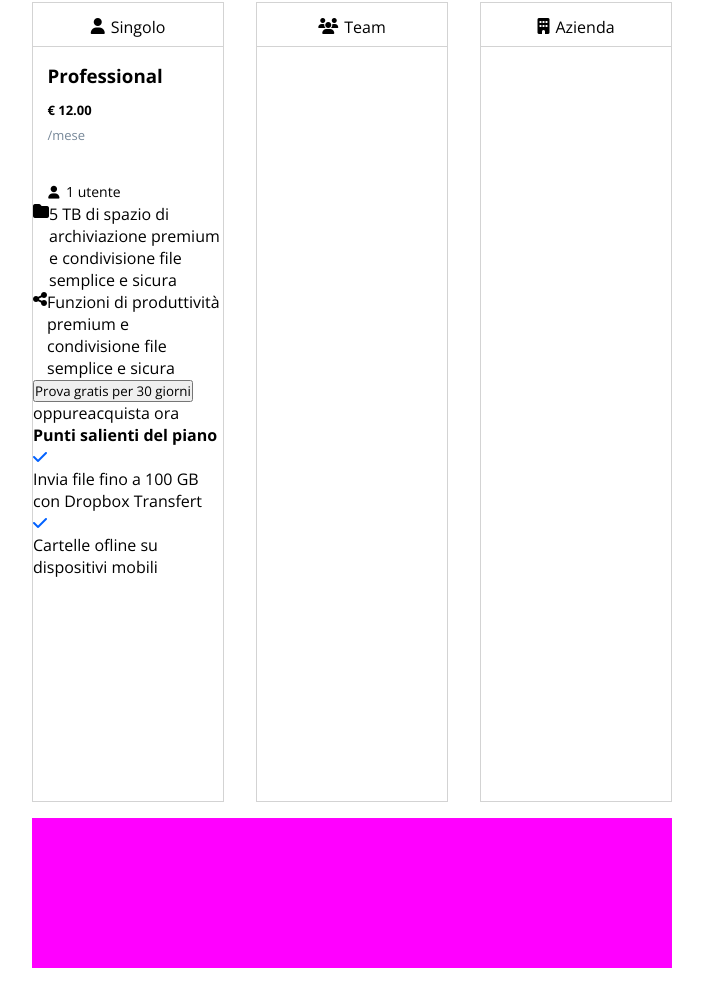
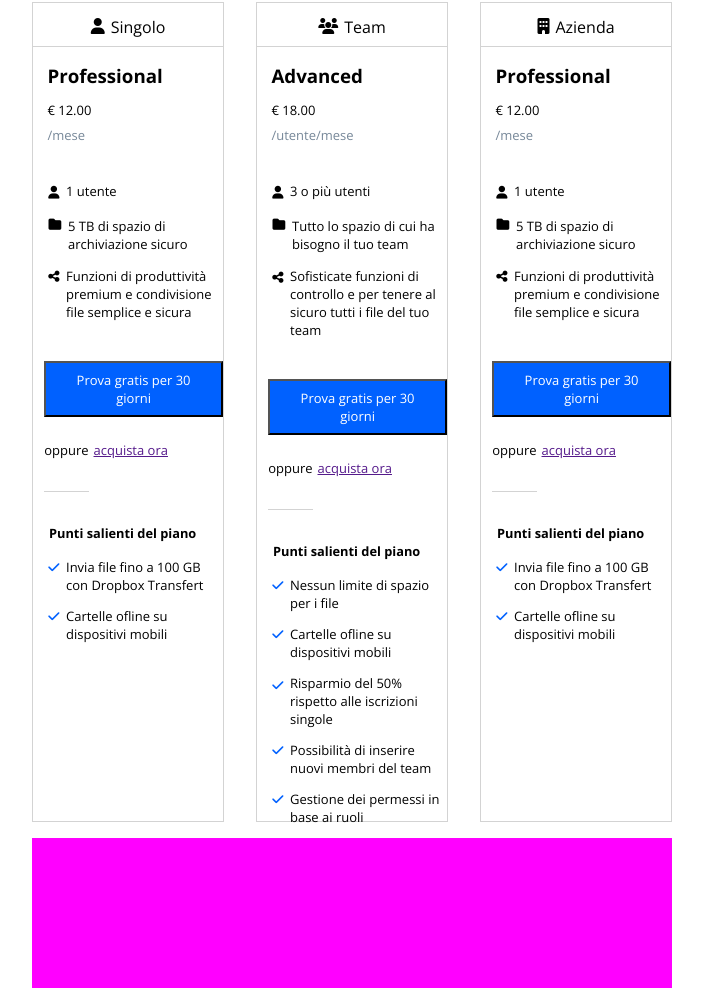
Before and after one commit to Alessandro9827/htmlcss-dropbox, a plain HTML site: page index.html in a window 1280 px wide. Shown: the part 1039-2027 px from the top of the page, without its empty margins (288-991 px from the left). Drawn offline with nearby package versions, Linux system fonts and the light colour scheme.

Commit message:
3 column microstructure

```diff
--- a/index.html
+++ b/index.html
@@ -70,6 +70,7 @@
                         <label for="annuale">Fatturazione annuale</label>
                     </div>
                 <section class="j-between">
+                    <!--Prima colonna--Gestione singolo-->
                     <section class="price-info-single">
                         <div class="border-bottom j-center">
                             <i class="fa-solid fa-user"></i>
@@ -84,29 +85,109 @@
                         </div>
                         <div class="space flex">
                             <i class="fa-solid fa-folder"></i>
-                            <p>5 TB di spazio di archiviazione premium e condivisione file semplice e sicura</p>                            </div>
+                            <p>5 TB di spazio di archiviazione sicuro</p>
+                        </div>
                         <div class="function flex">
                             <i class="fa-solid fa-share-nodes"></i>
                             <p>Funzioni di produttività premium e condivisione file semplice e sicura</p>
                         </div>
-                        <button>Prova gratis per 30 giorni</button>
-                        <p>oppure<span>acquista ora</span></p>
+                        <button class="btn-color-blue btn-try">Prova gratis per 30 giorni</button>
+                        <div class="flex container-buy-now">
+                            <p class="spacing">oppure</p>
+                            <a class="buy-now" href="">acquista ora</a>
+                        </div>
                         <h4>Punti salienti del piano</h4>
-                        <i class="fa-solid fa-check" style="color: #0161FF"></i>
-                        <p>Invia file fino a 100 GB con Dropbox Transfert</p>
-                        <i class="fa-solid fa-check" style="color: #0161FF"></i>
-                        <p>Cartelle ofline su dispositivi mobili</p>
+                        <div class="flex checked">
+                            <i class="fa-solid fa-check" style="color: #0161FF"></i>
+                            <p>Invia file fino a 100 GB con Dropbox Transfert</p>
+                        </div>
+                        <div class="flex checked">
+                            <i class="fa-solid fa-check" style="color: #0161FF"></i>
+                            <p>Cartelle ofline su dispositivi mobili</p>
+                        </div>
                     </section>
+                    <!--Seconda colonna--Gestione Team-->
                     <section class="price-info-team">
                         <div class="border-bottom j-center">
                             <i class="fa-solid fa-users"></i>
                             <span>Team</span>
                         </div>
+                        <h3>Advanced</h3>
+                        <p class="price">&euro; 18.00</p>
+                        <p class="month">/utente/mese</p>
+                        <div class="user flex">
+                            <i class="fa-solid fa-user"></i>
+                            <p>3 o più utenti</p>
+                        </div>
+                        <div class="space flex">
+                            <i class="fa-solid fa-folder"></i>
+                            <p>Tutto lo spazio di cui ha bisogno il tuo team</p>
+                        </div>
+                        <div class="function flex">
+                            <i class="fa-solid fa-share-nodes"></i>
+                            <p>Sofisticate funzioni di controllo e per tenere al sicuro tutti i file del tuo team</p>
+                        </div>
+                        <button class="btn-color-blue btn-try">Prova gratis per 30 giorni</button>
+                        <div class="flex container-buy-now">
+                            <p class="spacing">oppure</p>
+                            <a class="buy-now" href="">acquista ora</a>
+                        </div>
+                        <h4>Punti salienti del piano</h4>
+                        <div class="flex checked">
+                            <i class="fa-solid fa-check" style="color: #0161FF"></i>
+                            <p>Nessun limite di spazio per i file</p>
+                        </div>
+                        <div class="flex checked">
+                            <i class="fa-solid fa-check" style="color: #0161FF"></i>
+                            <p>Cartelle ofline su dispositivi mobili</p>
+                        </div>
+                        <div class="flex checked">
+                            <i class="fa-solid fa-check" style="color: #0161FF"></i>
+                            <p>Risparmio del 50&percnt; rispetto alle iscrizioni singole</p>
+                        </div>
+                        <div class="flex checked">
+                            <i class="fa-solid fa-check" style="color: #0161FF"></i>
+                            <p>Possibilità di inserire nuovi membri del team</p>
+                        </div>
+                        <div class="flex checked">
+                            <i class="fa-solid fa-check" style="color: #0161FF"></i>
+                            <p>Gestione dei permessi in base ai ruoli</p>
+                        </div>
                     </section>
+                    <!--Terza colonna--Gestione Azindale-->
                     <section class="price-info-company">
                         <div class="border-bottom j-center">
                             <i class="fa-solid fa-building"></i>
                             <span>Azienda</span>
+                        </div>
+                        <h3>Professional</h3>
+                        <p class="price">&euro; 12.00</p>
+                        <p class="month">/mese</p>
+                        <div class="user flex">
+                            <i class="fa-solid fa-user"></i>
+                            <p>1 utente</p>
+                        </div>
+                        <div class="space flex">
+                            <i class="fa-solid fa-folder"></i>
+                            <p>5 TB di spazio di archiviazione sicuro</p>
+                        </div>
+                        <div class="function flex">
+                            <i class="fa-solid fa-share-nodes"></i>
+                            <p>Funzioni di produttività premium e condivisione file semplice e sicura</p>
+                        </div>
+                        <button class="btn-color-blue btn-try">Prova gratis per 30 giorni</button>
+                        <div class="flex container-buy-now">
+                            <p class="spacing">oppure</p>
+                            <a class="buy-now" href="">acquista ora</a>
+                        </div>
+                        <h4>Punti salienti del piano</h4>
+                        <div class="flex checked">
+                            <i class="fa-solid fa-check" style="color: #0161FF"></i>
+                            <p>Invia file fino a 100 GB con Dropbox Transfert</p>
+                        </div>
+                        <div class="flex checked">
+                            <i class="fa-solid fa-check" style="color: #0161FF"></i>
+                            <p>Cartelle ofline su dispositivi mobili</p>
                         </div>
                     </section>
                 </section>
--- a/style.css
+++ b/style.css
@@ -153,7 +153,7 @@ label {
 .price-info-company {
     border: 1px solid lightgrey;
     width: 30%;
-    height: 800px;
+    height: 820px;
     display: inline-block;
     margin: 1rem 0;
 }
@@ -176,8 +176,18 @@ label {
     display: flex;
 }
 
-.price-info-single h3 {
+.price-info-container h3 {
     padding: 1rem 0 .4rem .9rem;
+}
+
+.price-info-container h4 {
+    margin: 2rem 0 .7rem 1rem;
+    font-size: .8rem;
+}
+
+.price-info-container p {
+    font-size: 13px;
+    font-weight: 400;
 }
 
 .price {
@@ -203,11 +213,72 @@ label {
 }
 
 .user p {
-    font-size: 14px;
-    font-weight: 300;
     padding-bottom: 2px;
 }
 
+.space {
+    margin-top: .6rem;
+    margin-right: .5rem;
+}
+
+.space .fa-folder {
+    scale: .8;
+    padding: 2px 4px 0 15px;
+}
+
+.space p {
+    padding-top: 5px;
+}
+
+.function{
+    margin: .6rem .5rem 2.5rem 0;
+}
+
+.function .fa-share-nodes {
+    scale: .8;
+    padding: 2px 4px 0 15px;
+}
+
+.function p {
+    padding-top: 5px;
+}
+
+.btn-try {
+    font-size: 13px;
+    font-weight: 400;
+    padding: .5rem 1.3rem;
+    margin-left: .7rem;
+    margin-bottom: 1.5rem;
+}
+
+.container-buy-now {
+    margin-bottom: ;
+}
+
+.spacing {
+    margin-left: .7rem;
+    margin-right: 5px;
+    padding-bottom: 2rem;
+    border-bottom: 1px solid lightgray;
+}
+
+.buy-now {
+    font-size: 13px;
+    font-weight: 400;
+}
+
+.checked {
+    margin-top: .5rem;
+}
+
+.checked i {
+    scale: .8;
+    padding: 5px 4px 0 15px;
+}
+
+.checked p {
+    padding-top: 5px;
+}
 
 
 
```
